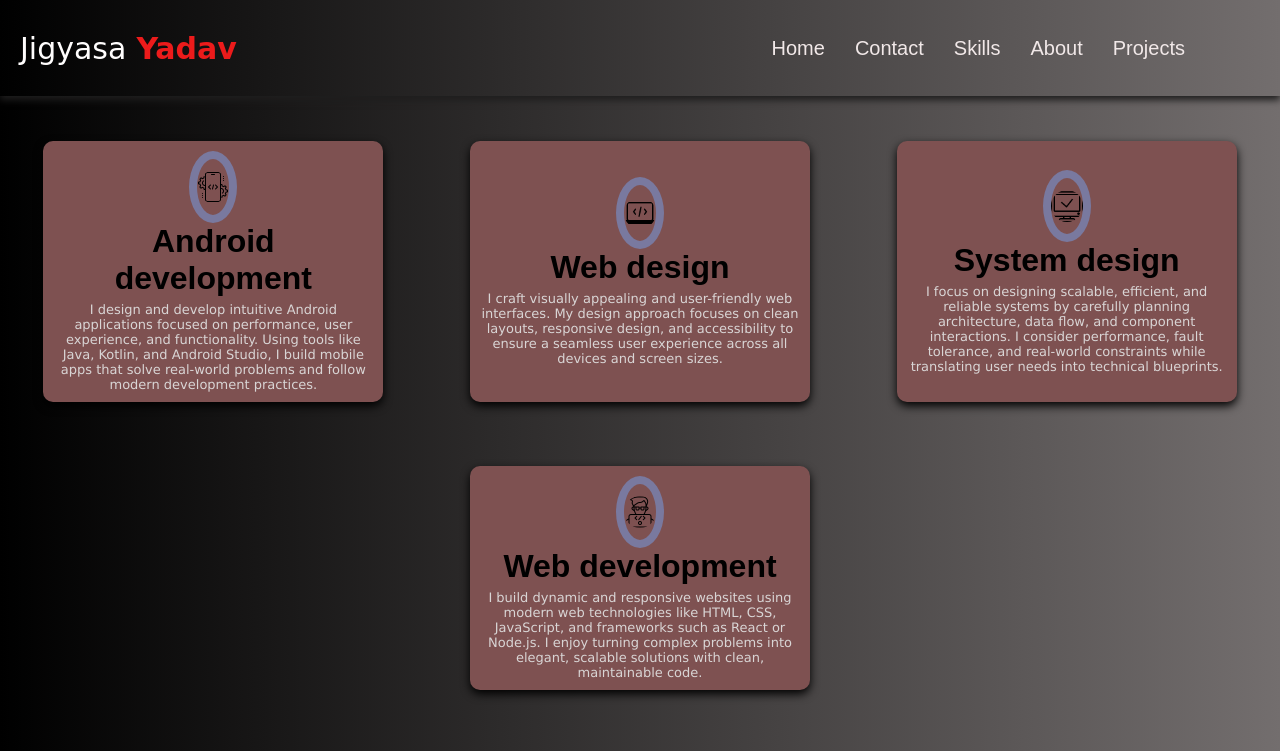
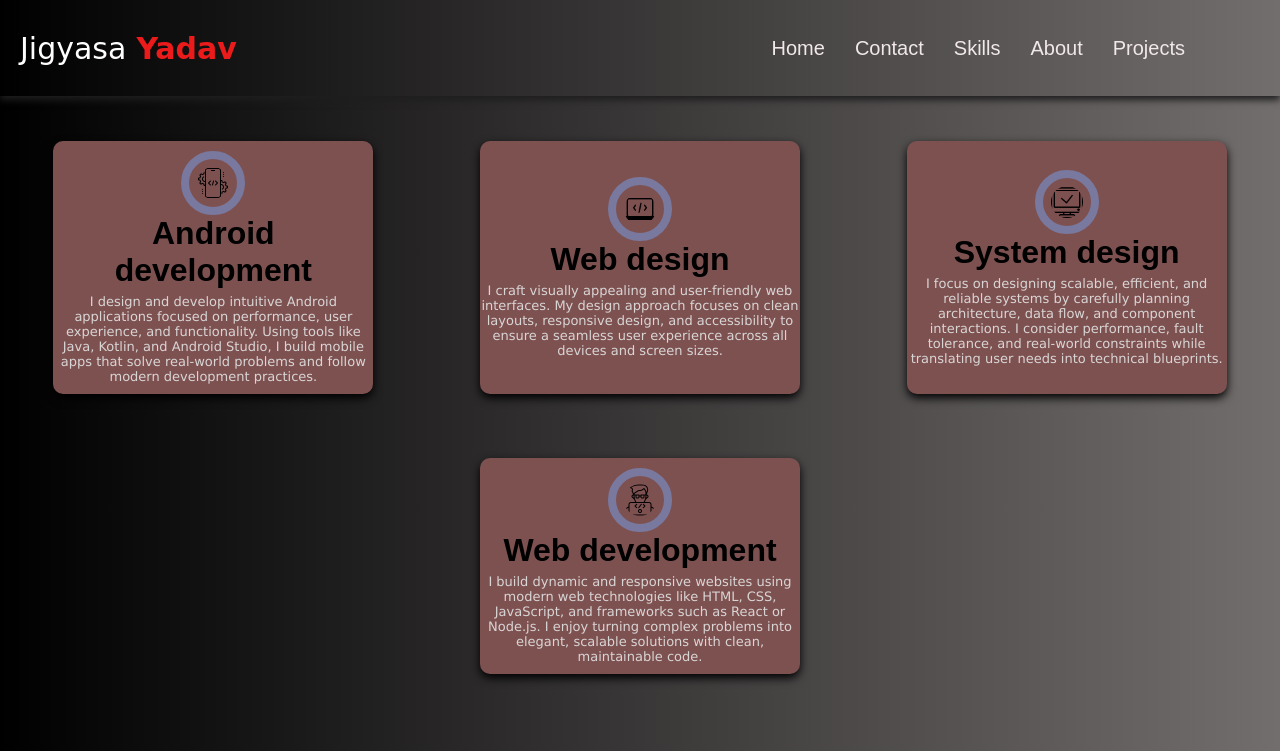
Before and after one commit to jigyasa-y/jigyasa-y.github.io, a plain HTML site: page Html/skill.html in a window 1280 px wide. Shown: the top 751 px of the page. Drawn offline with Linux system fonts and the light colour scheme.

Commit message:
Update skill.css

```diff
--- a/Css/skill.css
+++ b/Css/skill.css
@@ -187,7 +187,7 @@ body{
 .desing_skills img{
     height:2rem;
     width:2rem;
-    padding: 12px 0px 12px 0px;
+    padding: 8px;
     /* background-color: red; */
     border:8px solid rgb(121, 121, 159);
     border-radius:50%;
@@ -212,7 +212,7 @@ body{
     justify-content: center;
     align-items: center;
     margin:2rem;
-    padding:10px;
+    padding:10px 0px 10px 0px;
     border-radius: 10px;
     /* background-color: rgba(237, 224, 224, 0.9);  */
 background-color: rgb(126, 81, 81);
```
